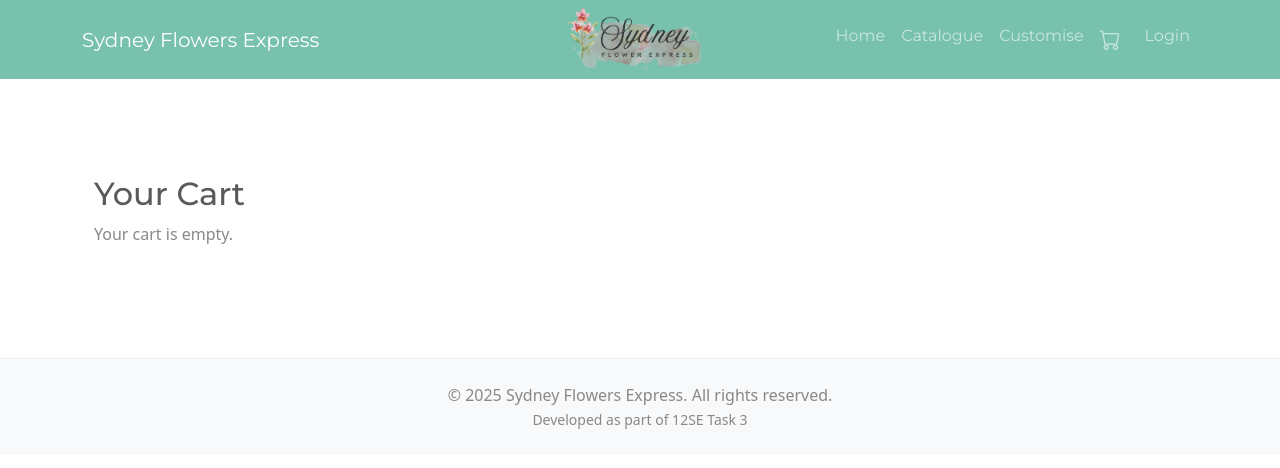
After one commit to belatedbanana/sydney-flowers-express2, a Flask app: page /cart in a window 1280 px wide. The commit adds this page. Shown: the top 468 px of the page. Run offline with Flask 3, Linux system fonts and the light colour scheme; some libraries are stand-ins or nearby versions.

Commit message:
Add cart functionality with session-based storage
- Implemented /cart and /remove_from_cart routes
- Added total price calculation using session
- Prepared backend support for cart icon in navbar

```diff
--- a/app.py
+++ b/app.py
@@ -1,7 +1,8 @@
 from flask import Flask, render_template, request, redirect, url_for, session, flash, send_from_directory, make_response
 from flask_sqlalchemy import SQLAlchemy
 from werkzeug.security import generate_password_hash, check_password_hash
-from functools import wraps  # <-- import wraps for decorator
+from functools import wraps
+from datetime import datetime
 
 app = Flask(__name__)
 app.secret_key = 'your_secret_key'
@@ -11,17 +12,8 @@ app.config['SQLALCHEMY_DATABASE_URI'] = 'sqlite:///users.db'
 app.config['SQLALCHEMY_TRACK_MODIFICATIONS'] = False
 db = SQLAlchemy(app)
 
-# Login required decorator
-def login_required(f):
-    @wraps(f)
-    def decorated_function(*args, **kwargs):
-        if 'user' not in session:
-            flash('Please log in to access this page.', 'warning')
-            return redirect(url_for('login'))
-        return f(*args, **kwargs)
-    return decorated_function
+# ---------------------- MODELS ----------------------
 
-# User model with added name field
 class User(db.Model):
     id = db.Column(db.Integer, primary_key=True)
     email = db.Column(db.String(120), unique=True, nullable=False)
@@ -35,46 +27,35 @@ class User(db.Model):
     def check_password(self, password):
         return check_password_hash(self.password_hash, password)
 
-# Create DB tables
+class BouquetOrder(db.Model):
+    id = db.Column(db.Integer, primary_key=True)
+    user_id = db.Column(db.Integer, db.ForeignKey('user.id'))
+    flower_type = db.Column(db.String(100), nullable=False)
+    colour = db.Column(db.String(100), nullable=False)
+    message = db.Column(db.Text, nullable=True)
+    size = db.Column(db.String(50), nullable=False)
+    created_at = db.Column(db.DateTime, default=datetime.utcnow)
+    user = db.relationship('User', backref=db.backref('bouquet_orders', lazy=True))
+
+# ---------------------- UTILITY ----------------------
+
 @app.before_request
 def setup_app():
     db.create_all()
+    if 'cart' not in session:
+        session['cart'] = []
 
-    # Create admin user if not already exists
+    # Admin creation
     admin_email = 'admin@example.com'
     if not User.query.filter_by(email=admin_email).first():
-        admin = User(
-            email=admin_email,
-            name='Admin'
-        )
-        admin.set_password('adminpass123')  # You can change this password
+        admin = User(email=admin_email, name='Admin')
+        admin.set_password('adminpass123')
         db.session.add(admin)
         db.session.commit()
-        print('✅ Admin account created.')
 
-from functools import wraps
-
-def admin_required(f):
-    @wraps(f)
-    def decorated_function(*args, **kwargs):
-        if session.get('user') != 'Admin':
-            flash("You must be an admin to access that page.", "danger")
-            return redirect(url_for('login'))
-        return f(*args, **kwargs)
-    return decorated_function
-
-@app.route('/admin/dashboard')
-@admin_required
-def admin_dashboard():
-    user_count = User.query.count()
-    return render_template('admin_dashboard.html', user_count=user_count)
-
-# Context processor to inject user_name into all templates
 @app.context_processor
 def inject_user():
     return dict(user_name=session.get('user'))
-
-from functools import wraps
 
 def login_required(f):
     @wraps(f)
@@ -85,33 +66,20 @@ def login_required(f):
         return f(*args, **kwargs)
     return decorated_function
 
-@app.route('/admin')
-@login_required
-def admin():
-    user = User.query.filter_by(name=session.get('user')).first()
+def admin_required(f):
+    @wraps(f)
+    def decorated_function(*args, **kwargs):
+        if session.get('user') != 'Admin':
+            flash("Admin access required.", "danger")
+            return redirect(url_for('login'))
+        return f(*args, **kwargs)
+    return decorated_function
 
-    if not user or not user.is_admin:
-        flash('Access denied. Admins only.', 'danger')
-        return redirect(url_for('home'))
-
-    return render_template('admin.html')
+# ---------------------- ROUTES ----------------------
 
 @app.route('/')
 def home():
     return render_template('home.html')
-
-from datetime import datetime
-
-class BouquetOrder(db.Model):
-    id = db.Column(db.Integer, primary_key=True)
-    user_id = db.Column(db.Integer, db.ForeignKey('user.id'))
-    flower_type = db.Column(db.String(100), nullable=False)
-    colour = db.Column(db.String(100), nullable=False)
-    message = db.Column(db.Text, nullable=True)
-    size = db.Column(db.String(50), nullable=False)
-    created_at = db.Column(db.DateTime, default=datetime.utcnow)
-
-    user = db.relationship('User', backref=db.backref('bouquet_orders', lazy=True))
 
 @app.route('/catalogue')
 def catalogue():
@@ -150,13 +118,11 @@ def customise():
         message = request.form['message']
         size = request.form['size']
 
-        # Get current user
         user = User.query.filter_by(name=session.get('user')).first()
         if not user:
             flash("You must be logged in to place a custom order.", "danger")
             return redirect(url_for('login'))
 
-        # Save bouquet order
         bouquet_order = BouquetOrder(
             user_id=user.id,
             flower_type=flower_type,
@@ -176,6 +142,20 @@ def customise():
 
     return render_template('customise.html')
 
+@app.route('/admin')
+@login_required
+def admin():
+    user = User.query.filter_by(name=session.get('user')).first()
+    if not user or not user.is_admin:
+        flash('Access denied. Admins only.', 'danger')
+        return redirect(url_for('home'))
+    return render_template('admin.html')
+
+@app.route('/admin/dashboard')
+@admin_required
+def admin_dashboard():
+    user_count = User.query.count()
+    return render_template('admin_dashboard.html', user_count=user_count)
 
 @app.route('/register', methods=['GET', 'POST'])
 def register():
@@ -226,6 +206,23 @@ def logout():
     flash('You have been logged out.', 'info')
     return redirect(url_for('home'))
 
+# ---------------------- CART ROUTES ----------------------
+
+@app.route('/cart')
+def view_cart():
+    cart = session.get('cart', [])
+    total = sum(item['price'] for item in cart)
+    return render_template('cart.html', cart=cart, total=total)
+
+@app.route('/remove_from_cart/<int:index>')
+def remove_from_cart(index):
+    if 'cart' in session and 0 <= index < len(session['cart']):
+        session['cart'].pop(index)
+        session.modified = True
+    return redirect(url_for('view_cart'))
+
+# ---------------------- STATIC & CACHE ----------------------
+
 @app.route('/service-worker.js')
 def service_worker():
     return send_from_directory('static', 'service-worker.js')
--- a/templates/base.html
+++ b/templates/base.html
@@ -40,6 +40,18 @@
                     <li class="nav-item"><a class="nav-link" href="/catalogue">Catalogue</a></li>
                     <li class="nav-item"><a class="nav-link" href="/customise">Customise</a></li>
 
+                    <!-- 🛒 Cart icon with total -->
+                    <li class="nav-item d-flex align-items-center me-2">
+                        <a class="nav-link position-relative" href="/cart">
+                            <i class="bi bi-cart" style="font-size: 1.3rem;"></i>
+                            {% if session.cart %}
+                                <span class="position-absolute top-0 start-100 translate-middle badge rounded-pill bg-danger">
+                                    ${{ session.cart | map(attribute='price') | sum }}
+                                </span>
+                            {% endif %}
+                        </a>
+                    </li>
+
                     {% if user_name %}
                         <li class="nav-item">
                             <span class="nav-link">Welcome, {{ user_name }}</span>
@@ -53,6 +65,7 @@
                         </li>
                     {% endif %}
                 </ul>
+
             </div>
 
         </div>
--- /dev/null
+++ b/templates/cart.html
@@ -0,0 +1,21 @@
+{% extends "base.html" %}
+{% block title %}Your Cart{% endblock %}
+{% block content %}
+<div class="container py-5">
+  <h2>Your Cart</h2>
+  {% if cart %}
+    <ul class="list-group mb-4">
+      {% for item in cart %}
+      <li class="list-group-item d-flex justify-content-between align-items-center">
+        {{ item.name }} - ${{ item.price }}
+        <a href="{{ url_for('remove_from_cart', index=loop.index0) }}" class="btn btn-sm btn-outline-danger">Remove</a>
+      </li>
+      {% endfor %}
+    </ul>
+    <h4>Total: ${{ total }}</h4>
+    <a href="/checkout" class="btn btn-success">Proceed to Checkout</a>
+  {% else %}
+    <p>Your cart is empty.</p>
+  {% endif %}
+</div>
+{% endblock %}
```
Also changed, not shown: templates/checkout.html (added, +15 -0 lines), instance/users.db.
